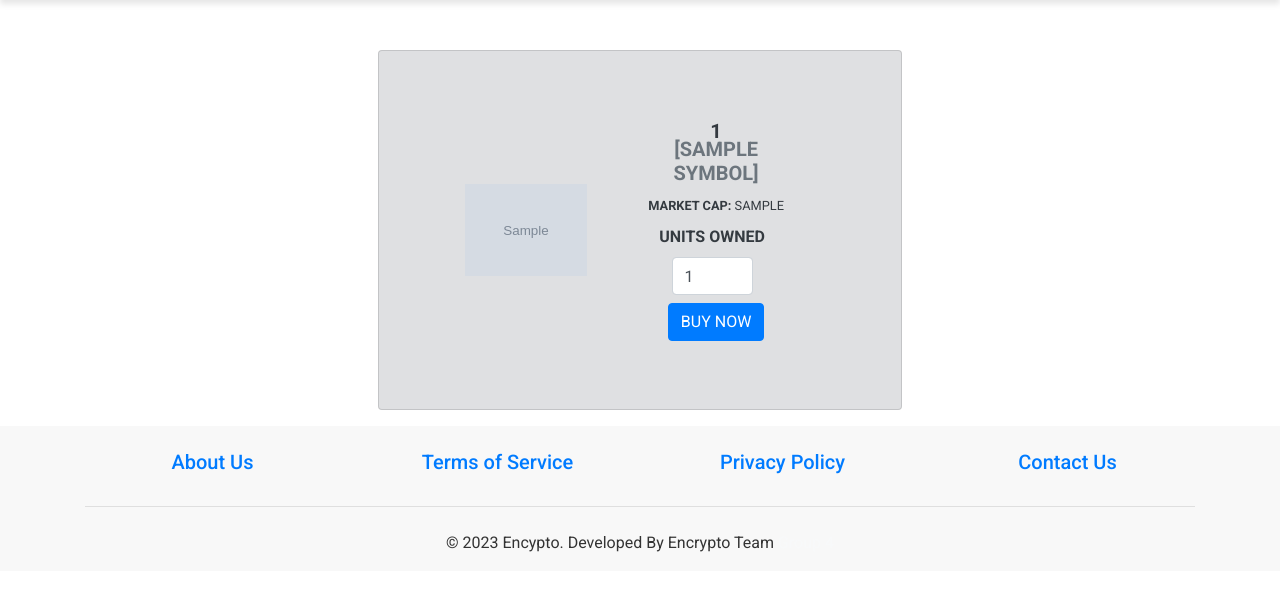
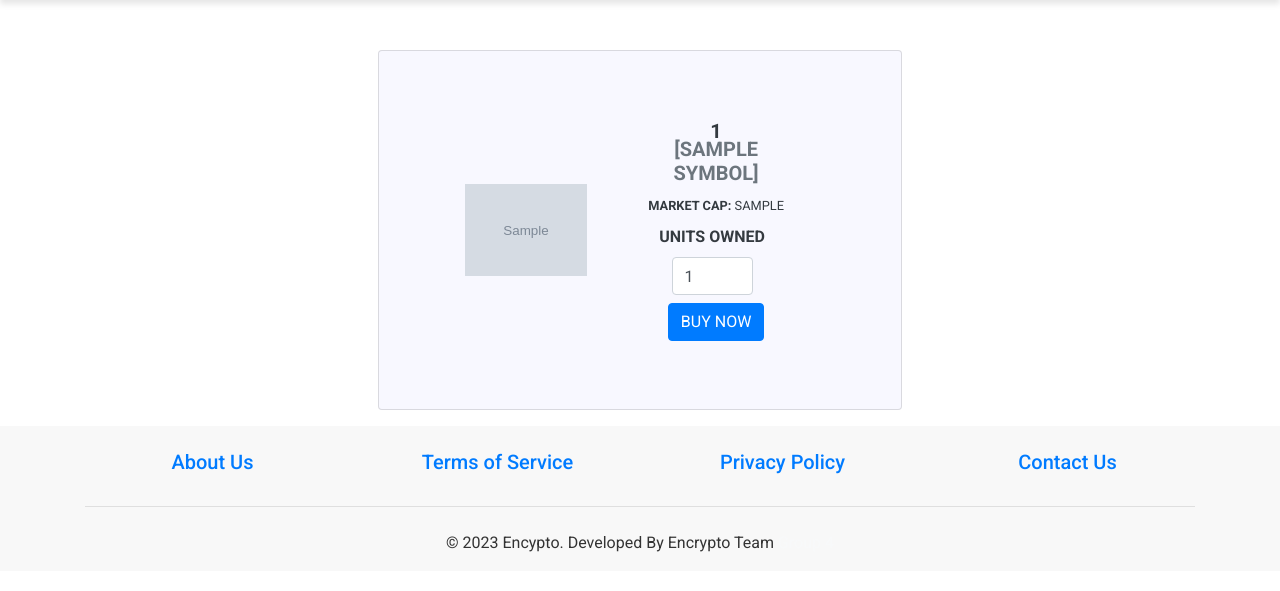
Before and after one commit to dataSHETHinks/Encrypto, a Django app: template templates/search.html in a window 1280 px wide. Shown: the part 96-687 px from the top of the page. Run offline with Django 4.2, Linux system fonts and the light colour scheme; the template is opened without the code that fills it: most values are stand-ins (such as "Sample title", 1, 10 or a date in 2020); grey boxes marked "Sample" are stand-in pictures; some libraries are stand-ins or nearby versions.

Commit message:
search result background changed

```diff
--- a/templates/search.html
+++ b/templates/search.html
@@ -2,7 +2,7 @@
 {% block content %}
 <style>
   .currency-card {
-    background-color: #dfe0e2;
+    background-color: #f8f8ff;
   }
 
   .currency-card:hover {
```
